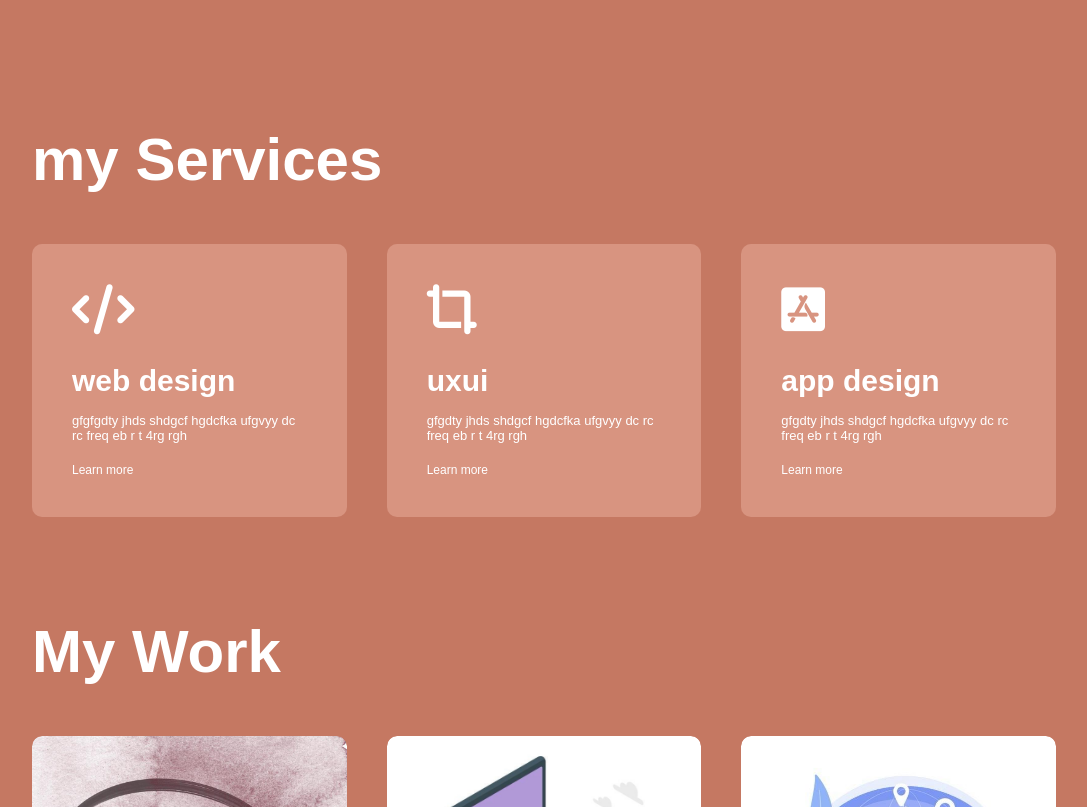
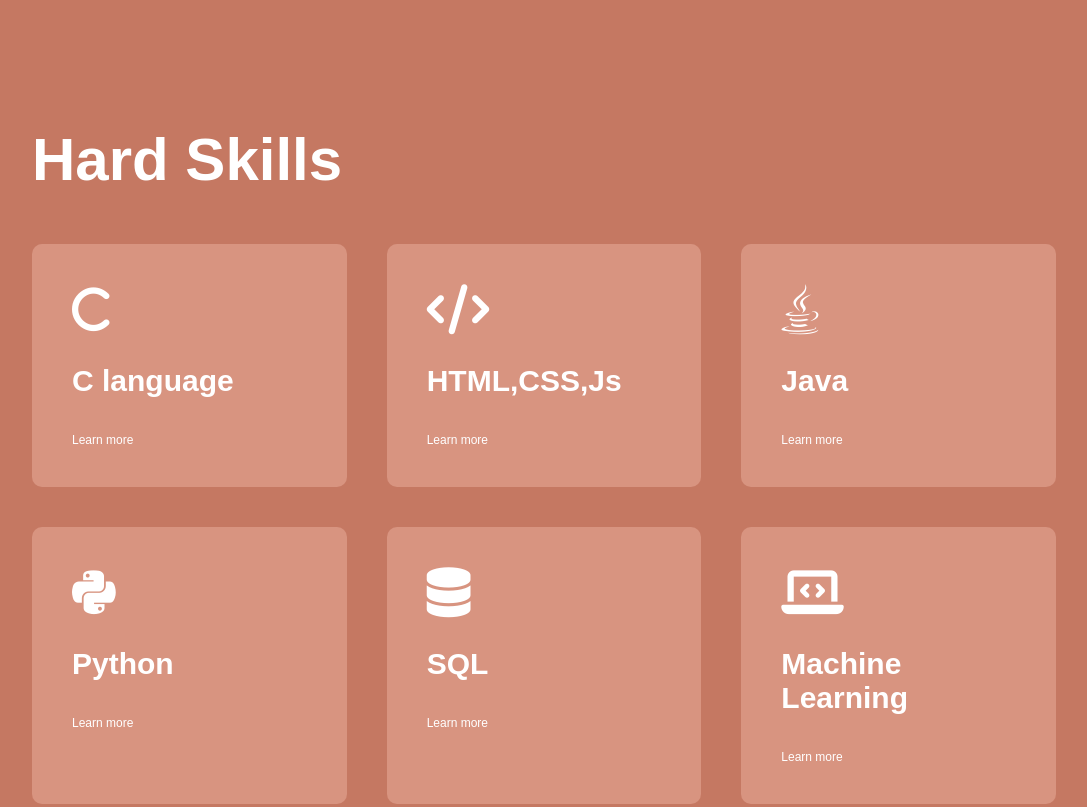
Before and after one commit to HamsaCS/HamsaCS.github.io, a plain HTML site: page Index.html in a window 1280 px wide. Shown: the part 1280-2087 px from the top of the page, without its empty margins (96-1183 px from the left). Drawn offline with Linux system fonts and the light colour scheme.

Commit message:
hard skills added

```diff
--- a/Index.html
+++ b/Index.html
@@ -74,24 +74,36 @@
 <!-----------services----------->
 <div id="services">
     <div class="container">
-        <h1 class="sub-title">my Services</h1>
+        <h1 class="sub-title">Hard Skills</h1>
         <div class="services-list">
             <div>
-                <i class="fa-solid fa-code"></i>
-                <h2>web design</h2>
-                <p>gfgfgdty jhds shdgcf hgdcfka ufgvyy dc rc freq eb r t 4rg rgh</p>
+                <i class="fa-solid fa-c"></i>
+                <h2>C language</h2>
                 <a href="#">Learn more</a>
             </div>
             <div>
-                <i class="fa-solid fa-crop-simple"></i>
-                <h2>uxui</h2>
-                <p>gfgdty jhds shdgcf hgdcfka ufgvyy dc rc freq eb r t 4rg rgh</p>
+                <i class="fa-solid fa-code"></i>
+                <h2>HTML,CSS,Js</h2>
                 <a href="#">Learn more</a>
             </div>
             <div>
-                <i class="fa-brands fa-app-store-ios"></i>
-                <h2>app design</h2>
-                <p>gfgdty jhds shdgcf hgdcfka ufgvyy dc rc freq eb r t 4rg rgh</p>
+                <i class="fa-brands fa-java"></i>
+                <h2>Java</h2>
+                <a href="#">Learn more</a>
+            </div>
+            <div>
+                <i class="fa-brands fa-python"></i>
+                <h2>Python</h2>
+                <a href="#">Learn more</a>
+            </div>
+            <div>
+                <i class="fa-solid fa-database"></i>
+                <h2>SQL</h2>
+                <a href="#">Learn more</a>
+            </div>
+            <div>
+                <i class="fa-solid fa-laptop-code"></i>
+                <h2>Machine Learning</h2>
                 <a href="#">Learn more</a>
             </div>
         </div>
@@ -141,7 +153,6 @@
                     <p><i class="fa-solid fa-paper-plane"></i>hamsacshivaram@gmail.com</p>
                     <p><i class="fa-solid fa-square-phone"></i>9110619637</p>
                     <div class="social-icons">
-                        <a href="https://www.instagram.com/hamsa_c_s/?igshid=MzMyNGUyNmU2YQ%3D%3D&utm_source=qr"><i class="fa-brands fa-instagram"></i></a>
                         <a href="https://github.com/HamsaCS"><i class="fa-brands fa-github"></i></a>
                         <a href="http://linkedin.com/in/hamsa-cs-621a9627a"><i class="fa-brands fa-linkedin"></i></a>
                     </div>
@@ -192,7 +203,7 @@
     }
 </script>
 <script>
-    const scriptURL = 'https://script.google.com/macros/s/AKfycbxpcGt8JEcKeGiAUPVtpBQpG2Kx9amDhDIo6Bi36ktdgt5FrgF_o9mWMwZKA2cE6fDq/exec'
+    const scriptURL = 'https://script.google.com/macros/s/AKfycbxmNVc8rxPiV3CIG-XDy97KrW0sMhjXdg7Y7lapPUponT4nT7LER1fsLYogTucjdxSU/exec'
     const form = document.forms['submit-to-google-sheet']
     const msg =document.getElementById("msg")
     form.addEventListener('submit', e => {
```
